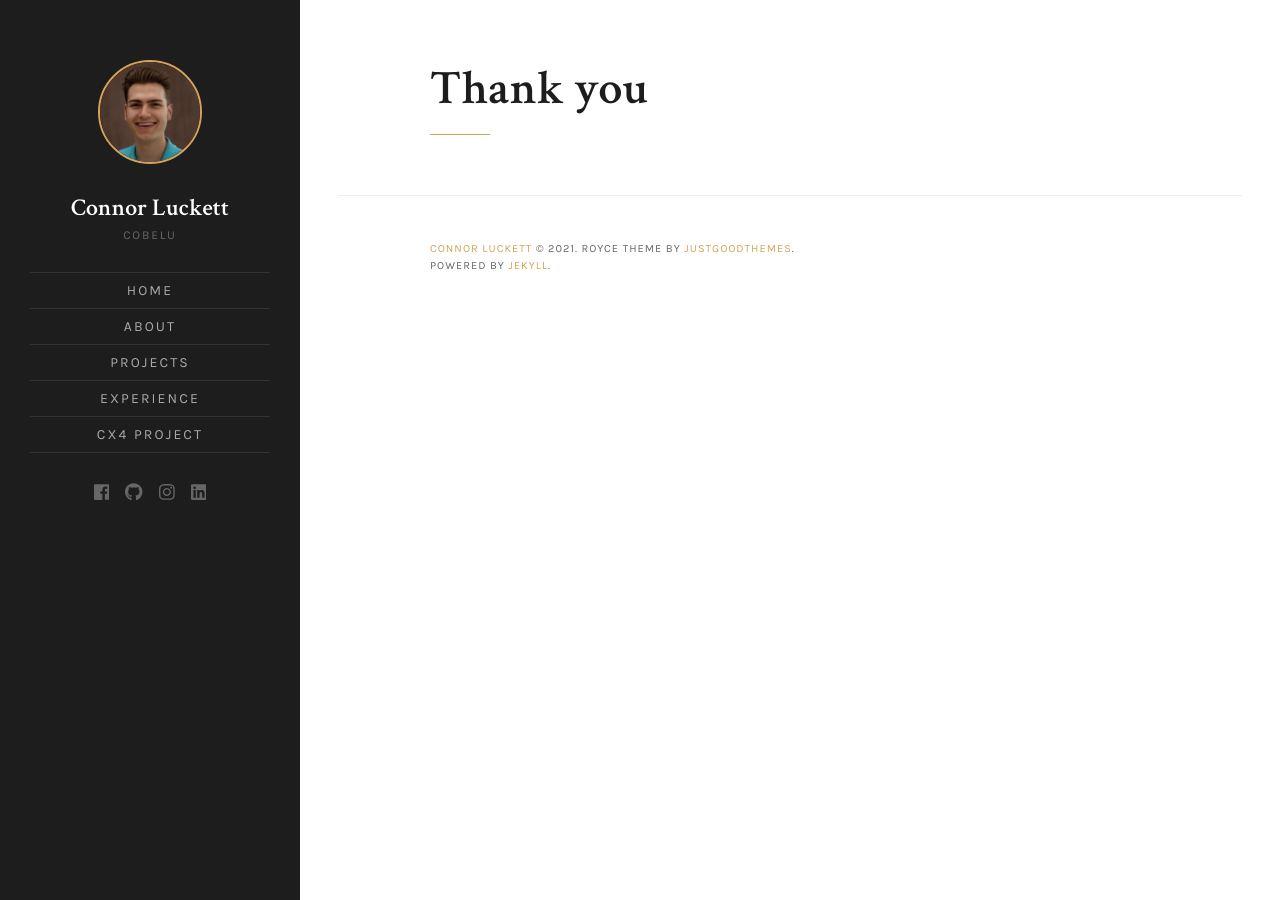
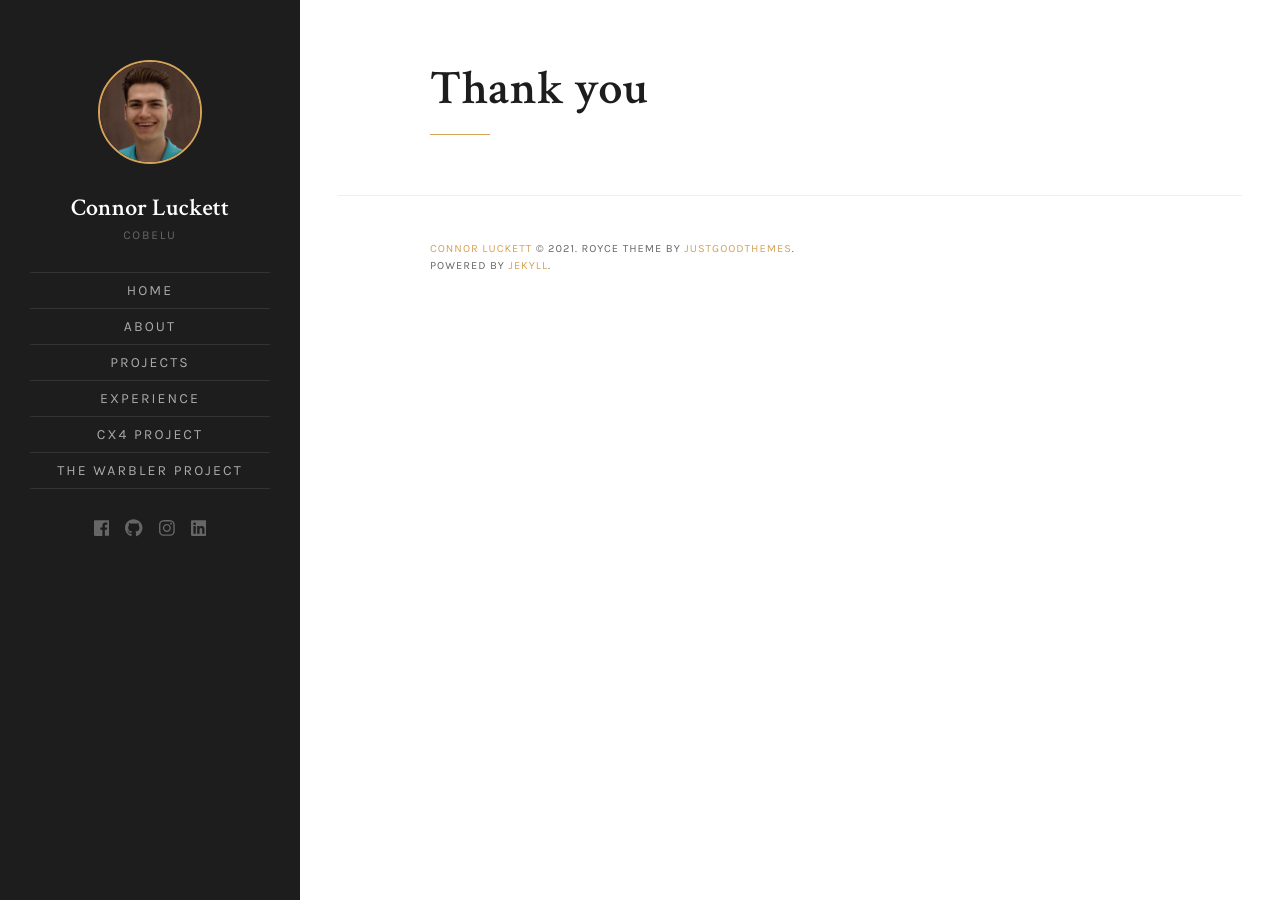
Before and after one commit to cobelu/cobelu.github.io, a Jekyll site: the page built from thank-you.html, in a window 1280 px wide. Built offline with Jekyll 4.4.1, drawn with Linux system fonts in a browser that asks for light colours.

Commit message:
warbler aircraft added

```diff
--- a/_config.yml
+++ b/_config.yml
@@ -45,6 +45,8 @@ navigation:
     url: /experience
   - text: CX4 Project
     url: https://connorcx4.wordpress.com/
+  - text: The Warbler Project
+    url: https://warbleraircraft.com/
 
 # Required Plugins
 plugins_dir:
```
